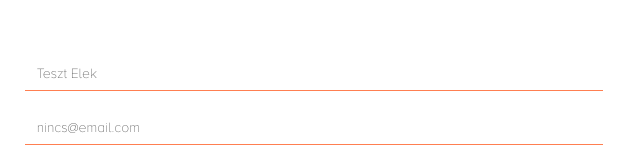
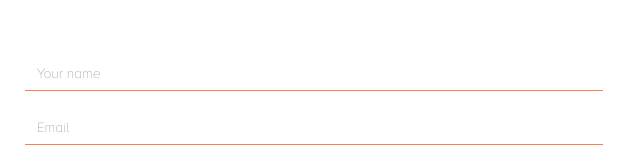
Before and after one commit to photoscene/csf-portfolio.com, a plain HTML site: page index.html in a window 1280 px wide. Shown: the part 4743-4904 px from the top of the page, 387-1027 px from the left. Drawn offline with nearby package versions, Linux system fonts and the light colour scheme.

Commit message:
html value

```diff
--- a/index.html
+++ b/index.html
@@ -303,13 +303,13 @@
           <div class="form-group">
             <label class="col-sm-2 col-xs-3 control-label" for="form-name">Name</label>
             <div class="col-sm-10 col-xs-9">
-              <input id="form-name" type="text" class="form-control" placeholder="Your name" value="Teszt Elek">
+              <input id="form-name" type="text" class="form-control" placeholder="Your name">
             </div>
           </div><a name="contact"></a>
           <div class="form-group">
             <label class="col-sm-2 col-xs-3 control-label" for="form-email">Email</label>
             <div class="col-sm-10 col-xs-9">
-              <input id="form-email" type="email" class="form-control" placeholder="Email" value="nincs@email.com">
+              <input id="form-email" type="email" class="form-control" placeholder="Email">
             </div>
           </div>
           <div class="form-group">
```
